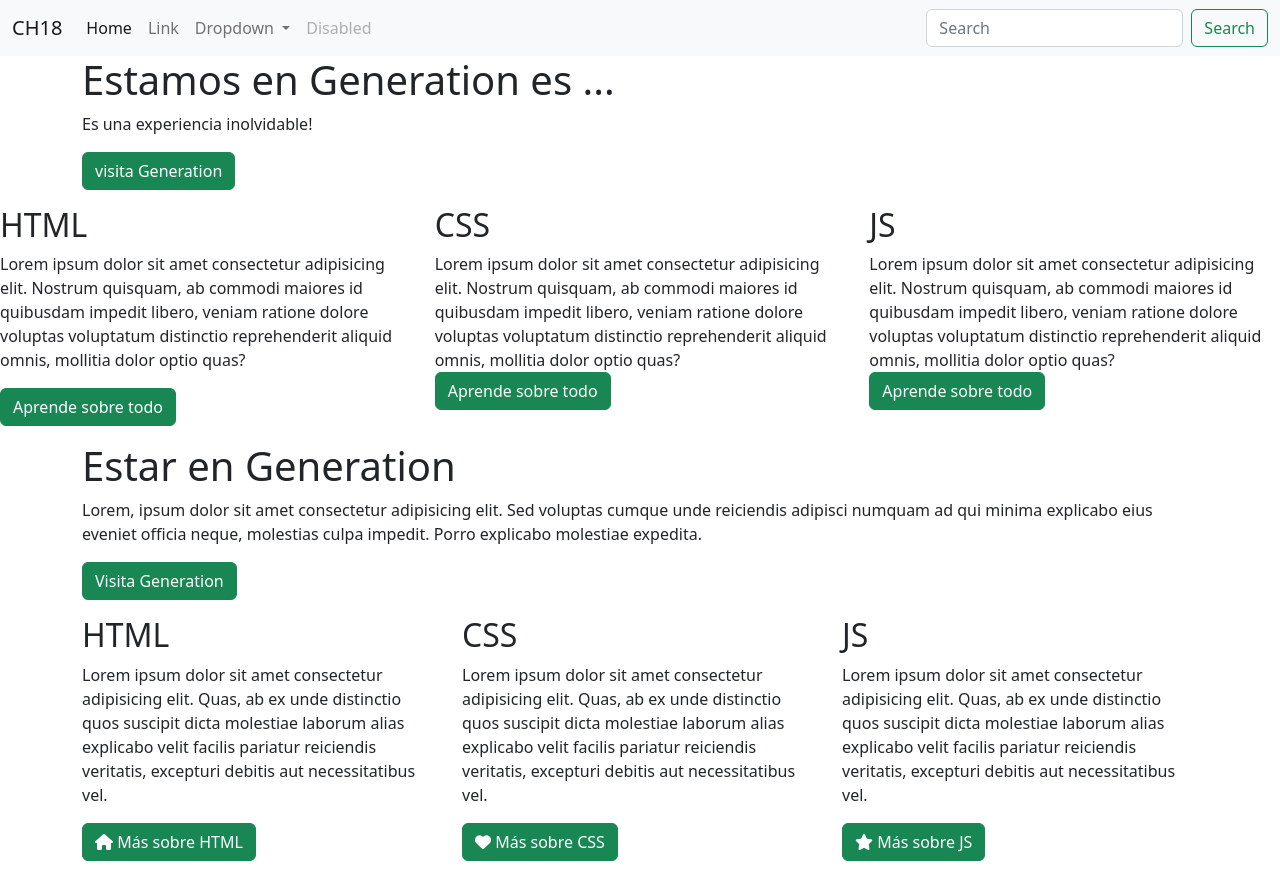
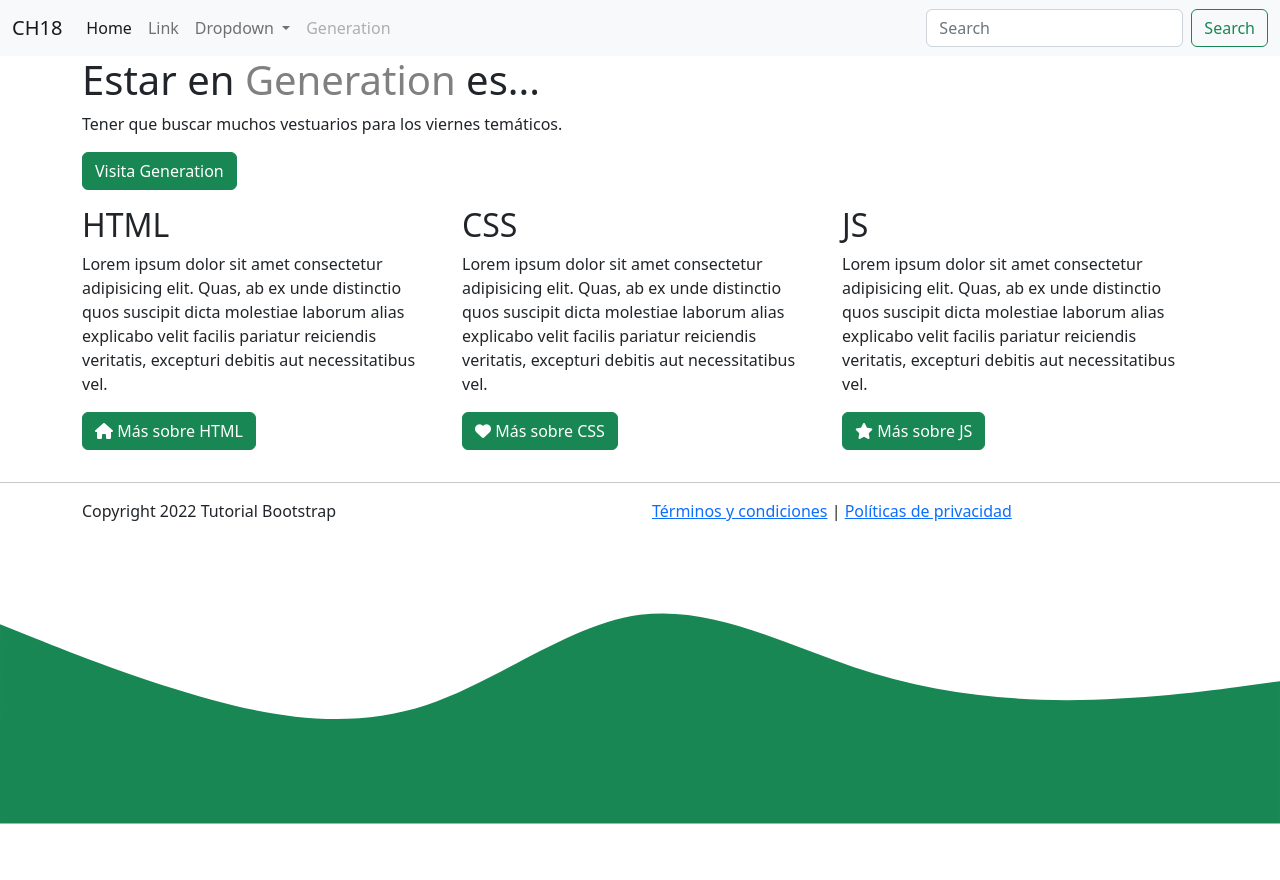
Before and after one commit to omarlnx/saoko, a plain HTML site: page index.html in a window 1280 px wide. Shown: the top 880 px of the page. After the commit the page ends 824 px from the top, so only its background shows below. Drawn offline with Linux system fonts and the light colour scheme.

Commit message:
html actualizado

```diff
--- a/index.html
+++ b/index.html
@@ -12,7 +12,6 @@
     <link rel="stylesheet" href="https://cdnjs.cloudflare.com/ajax/libs/font-awesome/6.2.0/css/all.min.css">
     <!-- CSS personalizado -->
     <link rel="stylesheet" href="style.css" />
-
 </head>
 
 <body>
@@ -34,79 +33,27 @@
                         <a class="nav-link" href="#">Link</a>
                     </li>
                     <li class="nav-item dropdown">
-              <a
-                class="nav-link dropdown-toggle"
-                href="#"
-                role="button"
-                data-bs-toggle="dropdown"
-                aria-expanded="false"
-              >
+                        <a class="nav-link dropdown-toggle" href="#" role="button" data-bs-toggle="dropdown"
+                            aria-expanded="false">
                             Dropdown
                         </a>
                         <ul class="dropdown-menu">
-                <li><a class="dropdown-item" href="#">Action</a></li>
-                <li><a class="dropdown-item" href="#">Another action</a></li>
-                <li><hr class="dropdown-divider" /></li>
-                <li>
-                  <a class="dropdown-item" href="#">Something else here</a>
-                </li>
+                            <li><a class="dropdown-item" href="#">Música</a></li>
+                            <li><a class="dropdown-item" href="#">Fotos</a></li>
+                            <!-- <li><hr class="dropdown-divider"></li> -->
+                            <li><a class="dropdown-item" href="#">Recuerdos</a></li>
                         </ul>
                     </li>
                     <li class="nav-item">
-              <a class="nav-link disabled">Disabled</a>
+                        <a class="nav-link disabled" href="#">Generation</a>
                     </li>
                 </ul>
                 <form class="d-flex" role="search">
-            <input
-              class="form-control me-2"
-              type="search"
-              placeholder="Search"
-              aria-label="Search"
-            />
+                    <input class="form-control me-2" type="search" placeholder="Search" aria-label="Search" />
                     <button class="btn btn-outline-success" type="submit">
                         Search
                     </button>
                 </form>
-        </div>
-        </nav>
-    </div>
-
-    <div class="container">
-      <div class="row">
-        <div>
-          <h1>Estamos en Generation es ...</h1>
-          <p>
-            Es una experiencia inolvidable!
-          </p>
-          <p>
-            <a href="http://mexico.generation.org"
-            target="_blank"
-            class="btn btn-success">
-              visita Generation</a>
-          </p>
-        </div>
-      </div>
-    </div>
-    <div>
-        <row>
-            <!-- descricion html -->
-            <div class="row">
-                <div class="col-md-4">
-                    <h2>HTML</h2>
-                    <p>Lorem ipsum dolor sit amet consectetur adipisicing elit. Nostrum quisquam, ab commodi maiores id quibusdam impedit libero, veniam ratione dolore voluptas voluptatum distinctio reprehenderit aliquid omnis, mollitia dolor optio quas?</p>
-                    <p><a href="google.com" class="btn btn-success" target="_blank" ><i class="fa-sor"></i> Aprende sobre todo</a></p>
-
-                </div>
-                <div class="col-md-4">
-                    <h2>CSS</h2>
-                    <p>Lorem ipsum dolor sit amet consectetur adipisicing elit. Nostrum quisquam, ab commodi maiores id quibusdam impedit libero, veniam ratione dolore voluptas voluptatum distinctio reprehenderit aliquid omnis, mollitia dolor optio quas?
-                    <a href="google.com" class="btn btn-success" target="_blank">Aprende sobre todo</a></p>
-
-                </div>
-                <div class="col-md-4"><h2>JS</h2>
-                    <p>Lorem ipsum dolor sit amet consectetur adipisicing elit. Nostrum quisquam, ab commodi maiores id quibusdam impedit libero, veniam ratione dolore voluptas voluptatum distinctio reprehenderit aliquid omnis, mollitia dolor optio quas?
-                    <a href="google.com" class="btn btn-success" target="_blank">Aprende sobre todo</a></p>
-                </div>
             </div>
         </div>
     </nav>
@@ -115,15 +62,12 @@
         <!-- Descripción Generation -->
         <div class="row">
             <div class="col">
-                <h1>Estar en Generation</h1>
+                <h1>Estar en <span id="generation">Generation</span>  es...</h1>
                 <p>
-                    Lorem, ipsum dolor sit amet consectetur adipisicing elit. Sed
-                    voluptas cumque unde reiciendis adipisci numquam ad qui minima
-                    explicabo eius eveniet officia neque, molestias culpa impedit. Porro
-                    explicabo molestiae expedita.
+                    Tener que buscar muchos vestuarios para los viernes temáticos.
                 </p>
-                <p>
-                    <a href="https://mexico.generation.org/" target="_blank" class="btn btn-success">Visita
+                <p onclick="colorTitulo()">
+                    <a href="#" target="" class="btn btn-success">Visita
                         Generation</a>
                 </p>
             </div>
@@ -170,6 +114,7 @@
 
     <!-- JS de bootstrap -->
     <script src="./js/bootstrap.bundle.min.js"></script>
+    <script src="script.js"></script>
 </body>
 
 </html>
--- /dev/null
+++ b/script.js
@@ -0,0 +1,8 @@
+
+console.log("Saoko papi saoko");
+    document.getElementById("generation").style.color = "grey";
+
+    function colorTitulo(){
+      console.log("Pulso e boton de Generation")
+      document.getElementById("generation").style.color = "blue";
+    }
```
Lines whose indentation alone changed are shown as unchanged.
